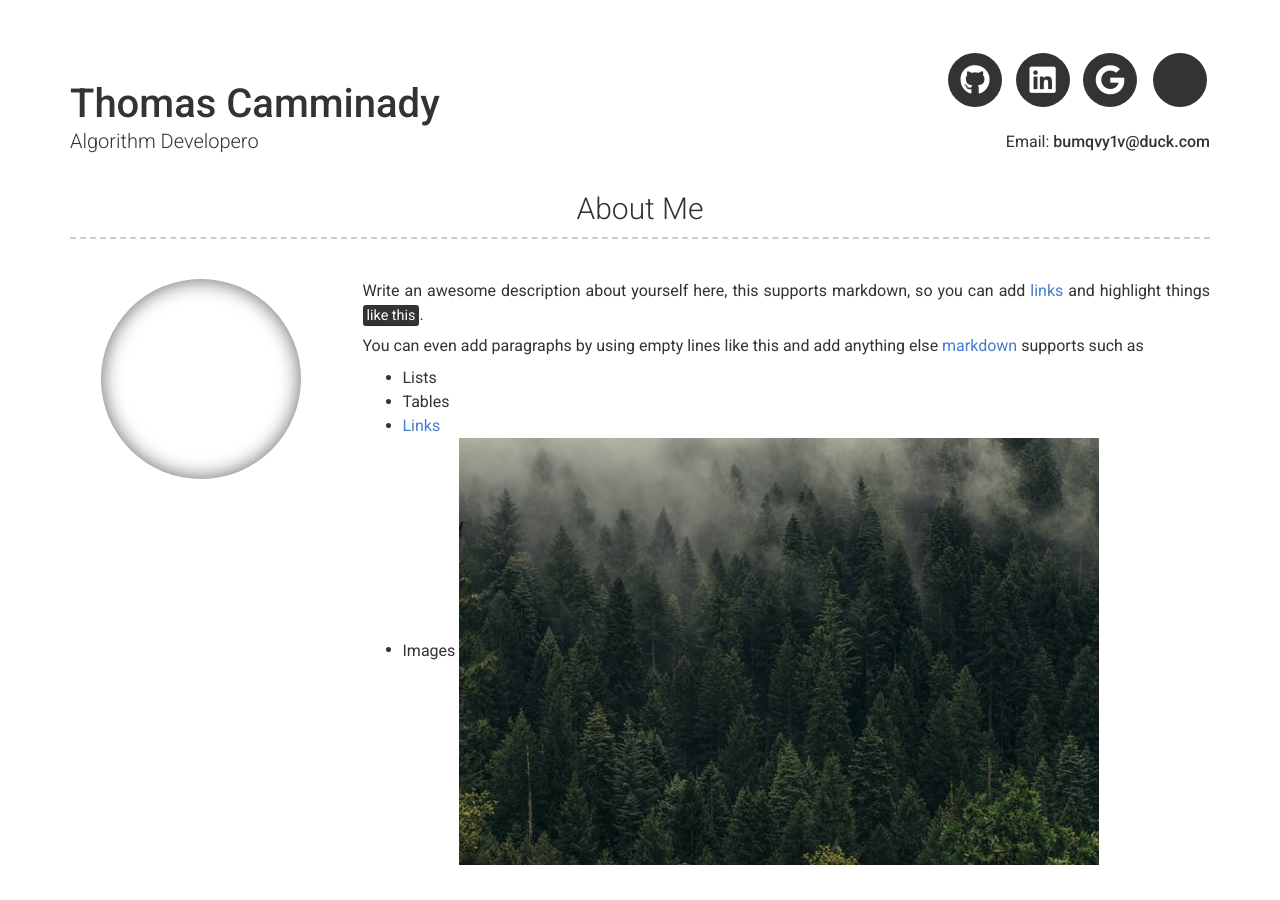
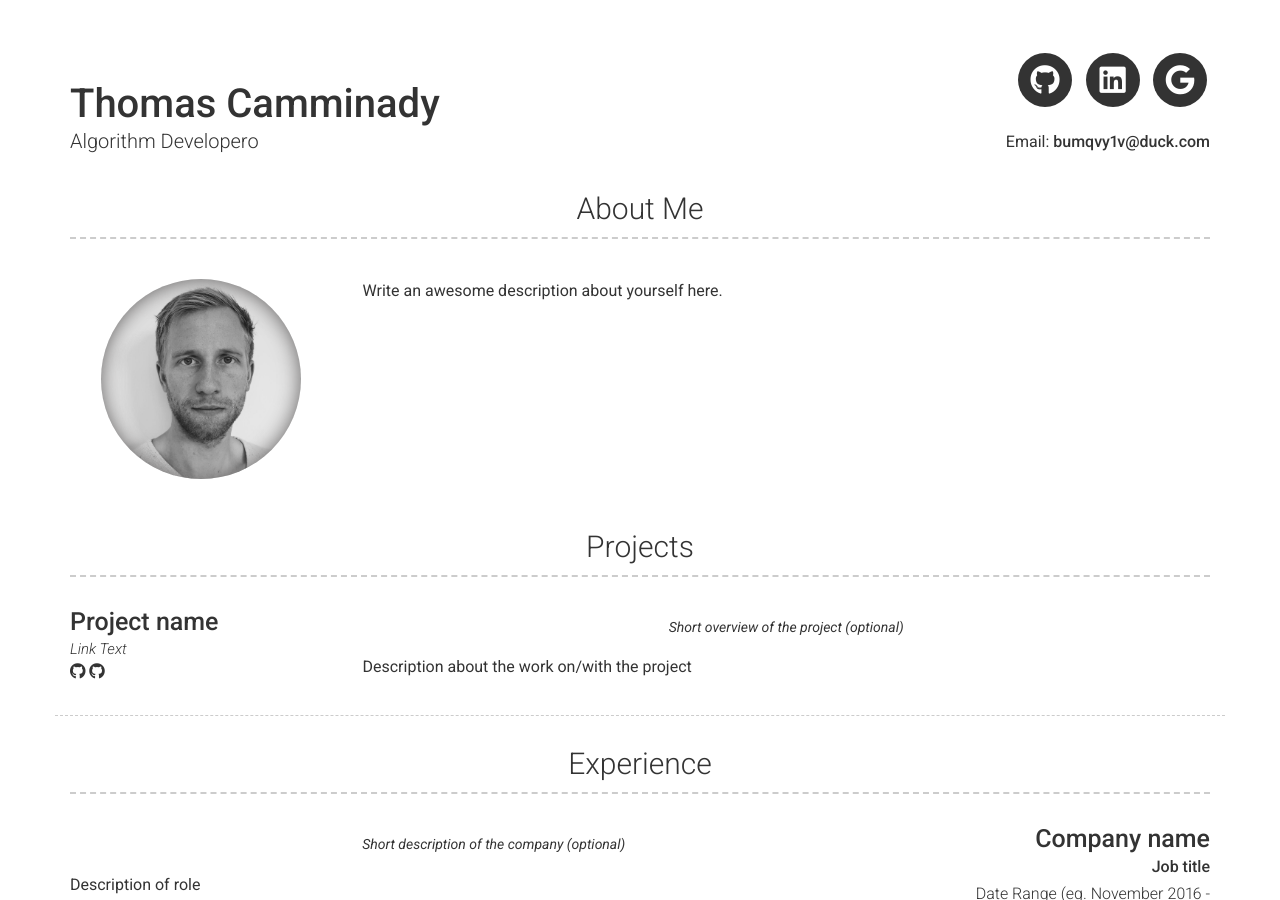
Before and after one commit to thomascamminady/thomascamminady.website, a Jekyll site: the page built from index.md, in a window 1280 px wide and 900 px high. Built offline with Jekyll 4.4.1, drawn with Linux system fonts in a browser that asks for light colours; nearby versions of some CDN libraries.

Commit message:
Fill content.

```diff
--- a/_config.yml
+++ b/_config.yml
@@ -34,10 +34,10 @@ linkedin_username: thomas-camminady-137b80138
 googlescholar_username: kczWHoQAAAAJ
 
 # Additional icon links
-additional_links:
-- title: Link name
-  icon: Font Awesome brand icon name (eg. fab fa-twitter) (https://fontawesome.com/icons?d=gallery&s=brands&m=free)
-  url: Link url (eg. https://google.com)
+#additional_links:
+#- title: Link name
+#  icon: Font Awesome brand icon name (eg. fab fa-twitter) (https://fontawesome.com/icons?d=gallery&s=brands&m=free)
+#  url: Link url (eg. https://google.com)
 # - title: another link
 #   icon: font awesome brand icon name (eg. fab fa-twitter) (https://fontawesome.com/icons?d=gallery&s=brands&m=free)
 #   url: Link url (eg. https://google.com)
@@ -50,15 +50,9 @@ additional_links:
 
 # About Section
 # about_title: About Me (Use this to override about section title)
-about_profile_image: Directory of profile image (eg. images/profile.jpg)
+about_profile_image: images/Camminady.jpg
 about_content: | # this will include new lines to allow paragraphs
-  Write an awesome description about yourself here, this supports markdown, so you can add [links](http://foobar.com) and highlight things <mark>like this</mark>.
-
-  You can even add paragraphs by using empty lines like this and add anything else [markdown](https://www.markdownguide.org/getting-started#what-is-markdown) supports such as
-    - Lists
-    - Tables
-    - <a href="google.com">Links</a>
-    - Images ![alt text](/images/landscape-trees.jpg "Trees")
+  Write an awesome description about yourself here.
 
 content:
   - title: Projects # Title for the section
```
Also changed, not shown: images/Camminady.jpg (added), images/landscape-trees.jpg (deleted).
